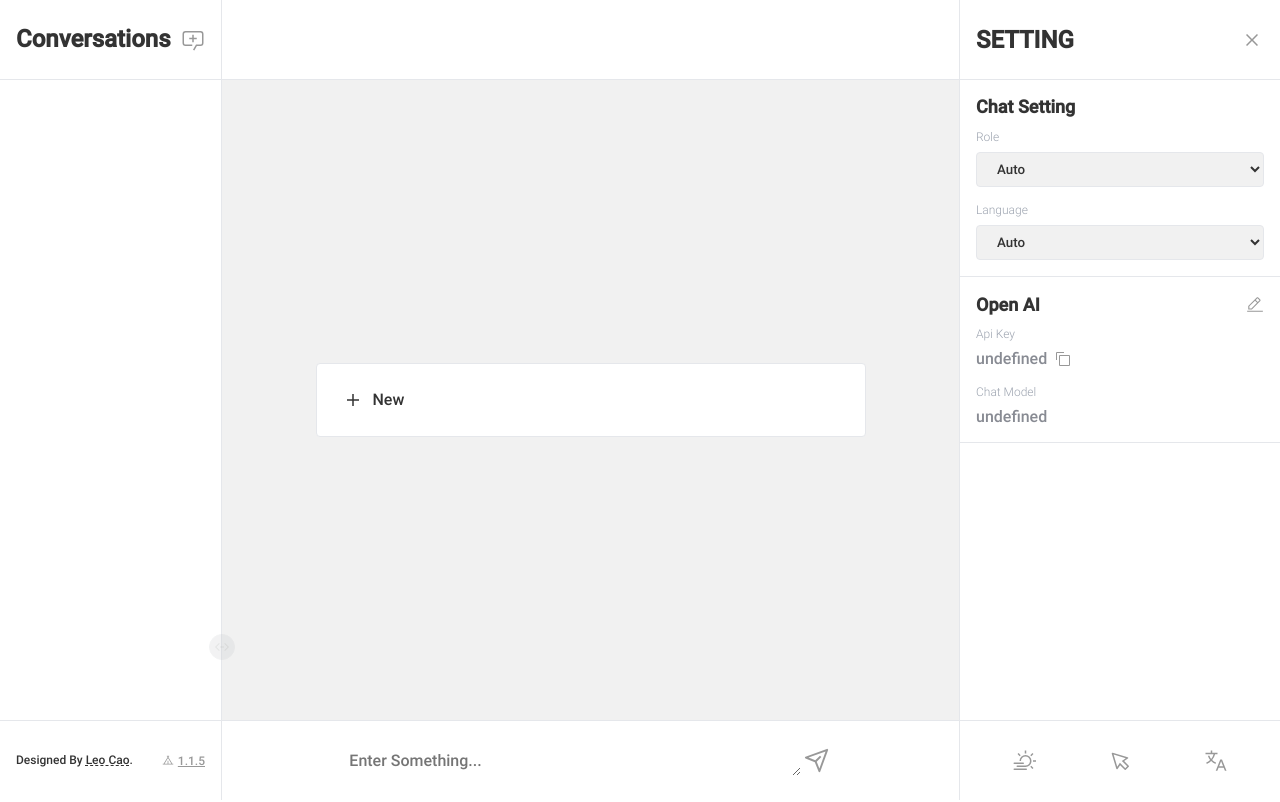
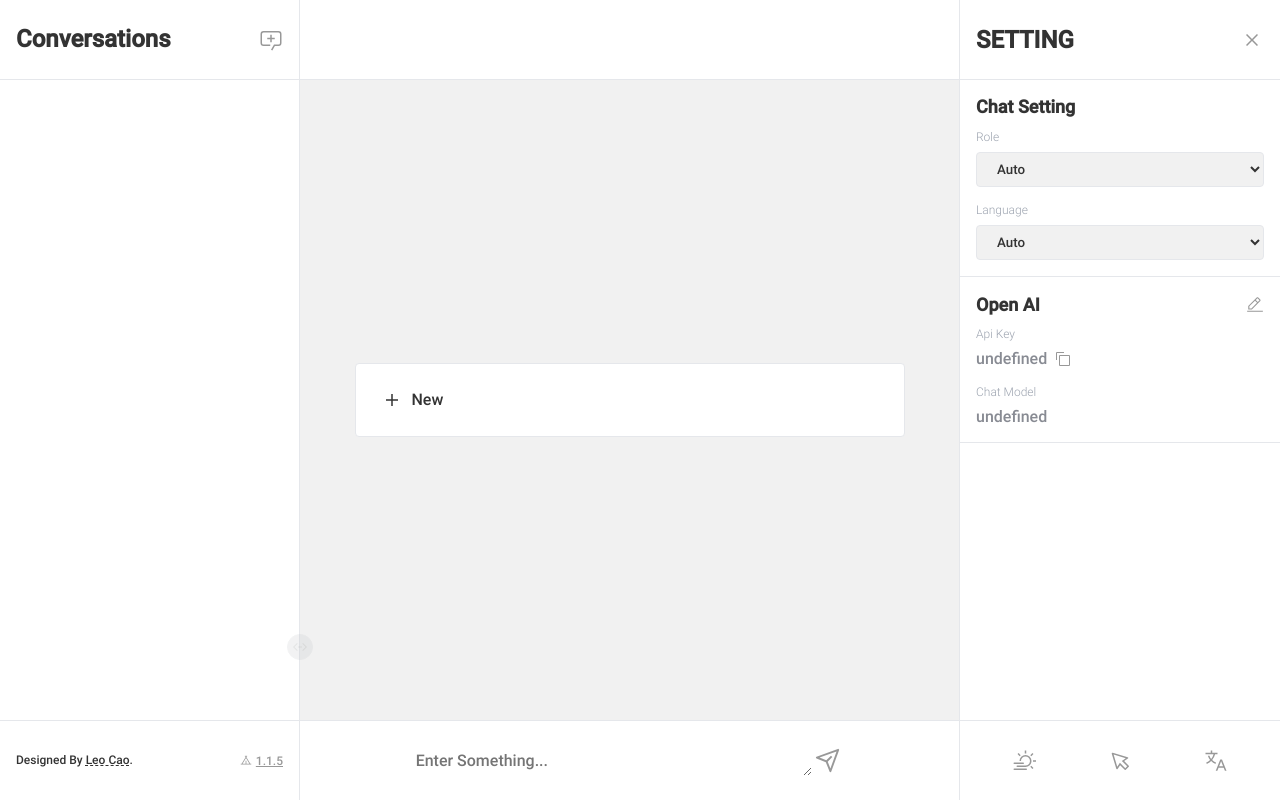
Before and after one commit to Caojiahao-Coder/gpt_next, a Vue app: page / in a window 1280 px wide. Shown: the top 802 px of the page. Built offline with nearby package versions, Linux system fonts and the light colour scheme.

Commit message:
feat: changed the left side bar min width size

```diff
--- a/src/components/LeftSideBar.vue
+++ b/src/components/LeftSideBar.vue
@@ -51,9 +51,9 @@ onMounted(() => {
 
 <template>
   <div
-    id="left-menu" class="flex flex-row min-w-222px max-w-600px" :style="{
-      minWidth: expandStore.expand === true ? '222px' : '0px',
-      width: expandStore.expand === false ? '0px' : '222px',
+    id="left-menu" class="flex flex-row min-w-300px max-w-600px" :style="{
+      minWidth: expandStore.expand === true ? '300px' : '0px',
+      width: expandStore.expand === false ? '0px' : '300px',
     }"
   >
     <div
@@ -102,11 +102,13 @@ onMounted(() => {
       </div>
     </div>
     <div
-      v-show="expandStore.expand === true" id="left_menu_move_bar"
-      class="h-100vh border-base cursor-col-resize hover-border-blue-3 transition-all" b="r-1 solid 0"
+      v-show="expandStore.expand === true" id="left_menu_move_bar" class="h-100vh border-base"
+      b="r-1 solid 0"
     >
       <div id="move-item">
-        <div class="i-carbon-property-relationship icon-button text-4 m-auto color-base line-height-24px h-24px" />
+        <div
+          class="i-carbon-property-relationship icon-button transition-all text-4 m-auto color-base line-height-24px h-24px cursor-col-resize "
+        />
       </div>
     </div>
   </div>
@@ -140,6 +142,5 @@ html.dark #move-item {
 #move-item:hover {
   border: 1px solid rgba(147, 197, 253, 30);
   opacity: 1;
-
 }
 </style>
```
